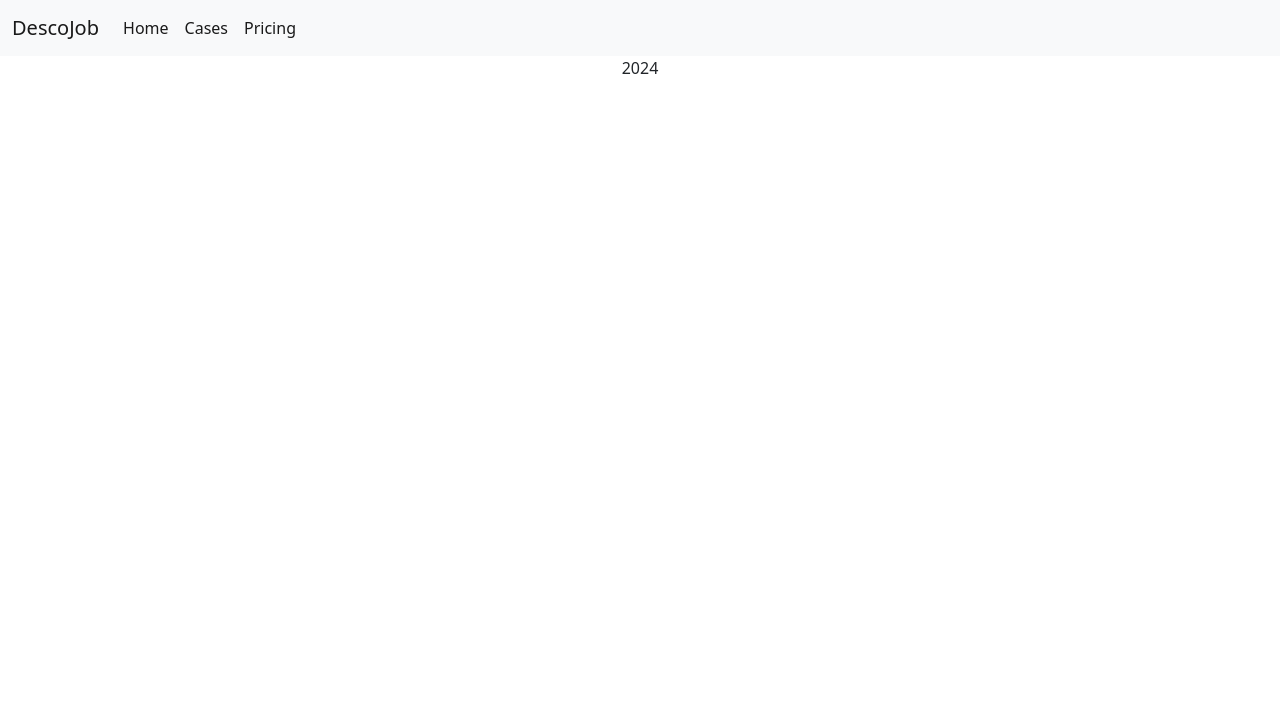
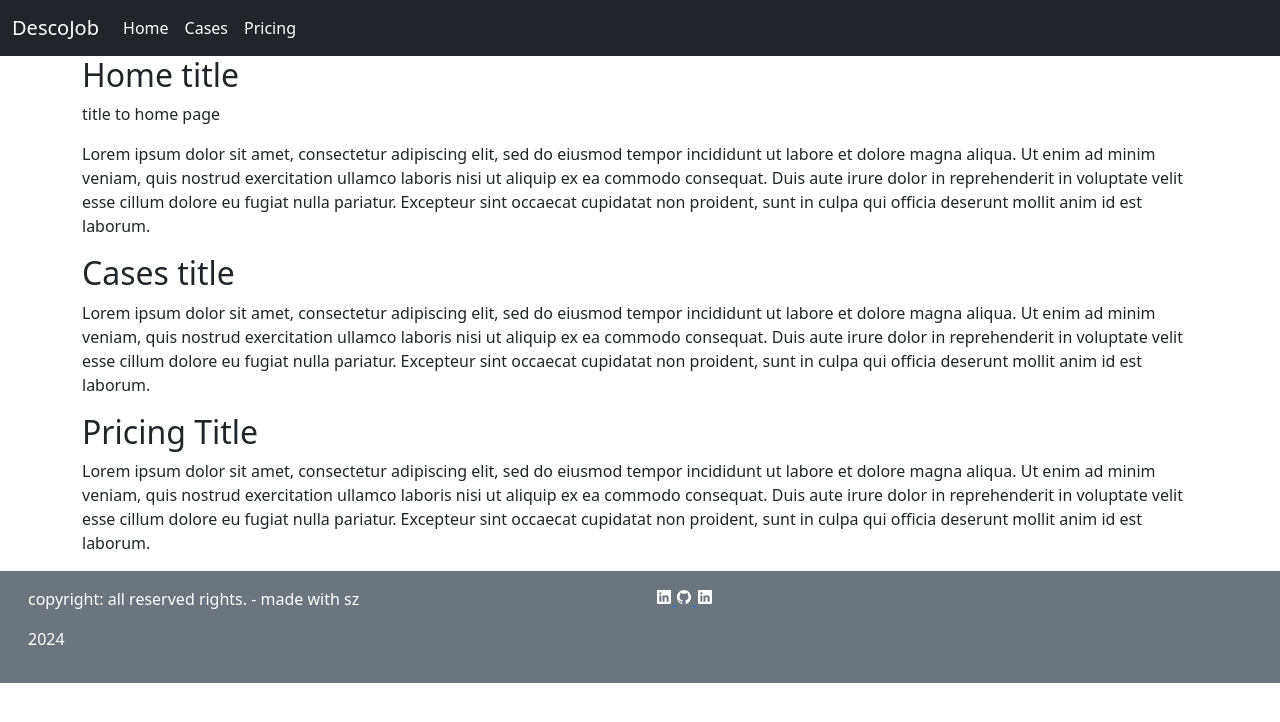
Before and after one commit to LpxsBr/DescoJob, a website: page index.html in a window 1280 px wide. Drawn offline with nearby package versions, Linux system fonts and the light colour scheme.

Commit message:
feat: finalizing content

```diff
--- a/index.html
+++ b/index.html
@@ -12,26 +12,27 @@
     <title>DescoJob</title>
 </head>
 
-<body>
-    <header>
-        <nav class="navbar navbar-expand-lg navbar-light bg-light">
-            <div class="container-fluid">
+<body class="vh-100">
+    <header class="position-sticky top-0">
+        <nav class="navbar navbar-expand-lg navbar-dark bg-dark">
+            <div class="container-fluid d-flex justify-content-between">
                 <a href="" class="navbar-brand">
                     DescoJob
                 </a>
-                <button class="navbar-toggler" type="button" data-bs-toggle="collapse" data-bs-target="#navItems" aria-controls="navItems" aria-expanded="false" aria-label="Toggle navigation">
+                <button class="navbar-toggler" type="button" data-bs-toggle="collapse" data-bs-target="#navItems"
+                    aria-controls="navItems" aria-expanded="false" aria-label="Toggle navigation">
                     <span class="navbar-toggler-icon"></span>
                 </button>
                 <div class="collapse navbar-collapse" id="navItems">
                     <ul class="navbar-nav me-auto mb-2 mb-lg-0">
                         <li class="nav-item">
-                          <a class="nav-link active" aria-current="page" href="#home">Home</a>
+                            <a class="nav-link active" aria-current="page" href="#home">Home</a>
                         </li>
                         <li class="nav-item">
-                          <a class="nav-link active" aria-current="page" href="#cases">Cases</a>
+                            <a class="nav-link active" aria-current="page" href="#cases">Cases</a>
                         </li>
                         <li class="nav-item">
-                          <a class="nav-link active" aria-current="page" href="#princing">Pricing</a>
+                            <a class="nav-link active" aria-current="page" href="#pricing">Pricing</a>
                         </li>
                     </ul>
                 </div>
@@ -39,20 +40,86 @@
         </nav>
     </header>
     <main>
+        <div class="container">
+            <div class="row" id="home">
+                <div class="col">
+                    <h2>Home title</h2>
+                    <p>title to home page</p>
+                    <p>Lorem ipsum dolor sit amet, consectetur adipiscing elit, sed do eiusmod tempor incididunt ut
+                        labore
+                        et dolore magna aliqua. Ut enim ad minim veniam, quis nostrud exercitation ullamco laboris nisi
+                        ut
+                        aliquip ex ea commodo consequat. Duis aute irure dolor in reprehenderit in voluptate velit esse
+                        cillum dolore eu fugiat nulla pariatur. Excepteur sint occaecat cupidatat non proident, sunt in
+                        culpa qui officia deserunt mollit anim id est laborum.</p>
+                </div>
+            </div>
+
+            <div class="row" id="cases">
+                <div class="col">
+                    <h2>Cases title</h2>
+                    <p>Lorem ipsum dolor sit amet, consectetur adipiscing elit, sed do eiusmod tempor incididunt ut
+                        labore
+                        et dolore magna aliqua. Ut enim ad minim veniam, quis nostrud exercitation ullamco laboris nisi
+                        ut
+                        aliquip ex ea commodo consequat. Duis aute irure dolor in reprehenderit in voluptate velit esse
+                        cillum dolore eu fugiat nulla pariatur. Excepteur sint occaecat cupidatat non proident, sunt in
+                        culpa qui officia deserunt mollit anim id est laborum.</p>
+                </div>
+            </div>
+
+            <div class="row" id="pricing">
+                <div class="col">
+                    <h2>Pricing Title</h2>
+                    <p>Lorem ipsum dolor sit amet, consectetur adipiscing elit, sed do eiusmod tempor incididunt ut
+                        labore
+                        et dolore magna aliqua. Ut enim ad minim veniam, quis nostrud exercitation ullamco laboris nisi
+                        ut
+                        aliquip ex ea commodo consequat. Duis aute irure dolor in reprehenderit in voluptate velit esse
+                        cillum dolore eu fugiat nulla pariatur. Excepteur sint occaecat cupidatat non proident, sunt in
+                        culpa qui officia deserunt mollit anim id est laborum.</p>
+                </div>
+            </div>
+
+        </div>
         <!-- <h1>Hello, world! Welcome to DescoJob</h1> -->
 
     </main>
-    <footer>
-        <center>
+    <footer class="footer p-3 bg-secondary text-white d-flex">
+        <div class="container">
+            <p>
+                copyright: all reserved rights. - made with sz
             <div id="year"></div>
-        </center>
+            </p>
+        </div>
+        <div class="container">
+            <label for="linkedin">
+                <span>
+                </span>
+            </label>
+            <a id="linkedin" href="https://linkedin.com.br/in/anselmolopess">
+                <ion-icon class="text-white" name="logo-linkedin"></ion-icon>
+            </a>
+
+            <a id="linkedin" href="https://github.com/lpxsbr">
+                <ion-icon class="text-white" name="logo-github"></ion-icon>
+            </a>
+
+            <a id="linkedin" href="https://linkedin.com.br/in/anselmolopess">
+                <ion-icon class="text-white" name="logo-linkedin"></ion-icon>
+            </a>
+        </div>
     </footer>
     <script src="https://cdn.jsdelivr.net/npm/bootstrap@5.0.2/dist/js/bootstrap.bundle.min.js"
         integrity="sha384-MrcW6ZMFYlzcLA8Nl+NtUVF0sA7MsXsP1UyJoMp4YLEuNSfAP+JcXn/tWtIaxVXM"
         crossorigin="anonymous"></script>
-    <script>
-        document.getElementById('year').innerHTML = new Date().getFullYear()
-    </script>
+    <script type="module" src="https://unpkg.com/ionicons@7.1.0/dist/ionicons/ionicons.esm.js"></script>
+    <script nomodule src="https://unpkg.com/ionicons@7.1.0/dist/ionicons/ionicons.js"></script>
+
 </body>
 
+<script>
+    document.getElementById('year').innerHTML = new Date().getFullYear()
+</script>
+
 </html>
```
